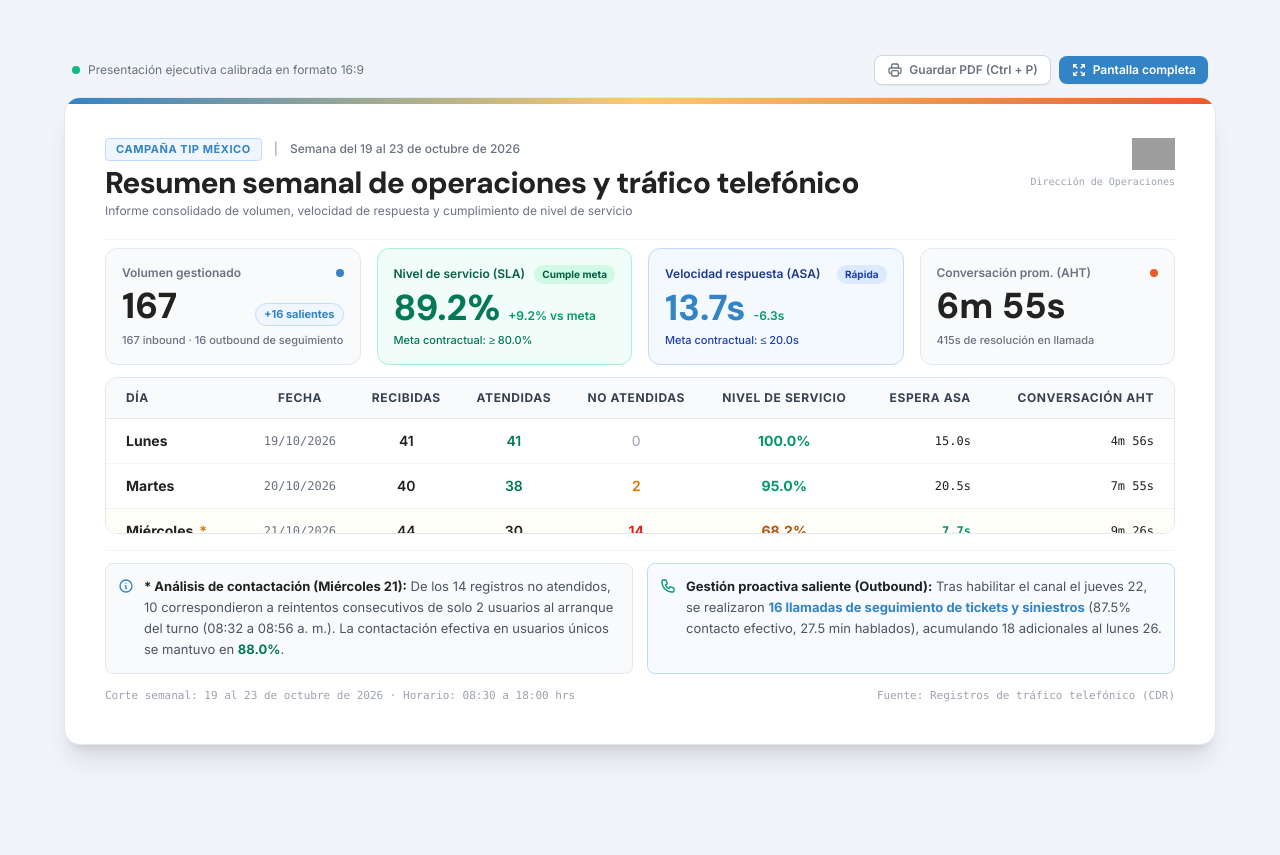
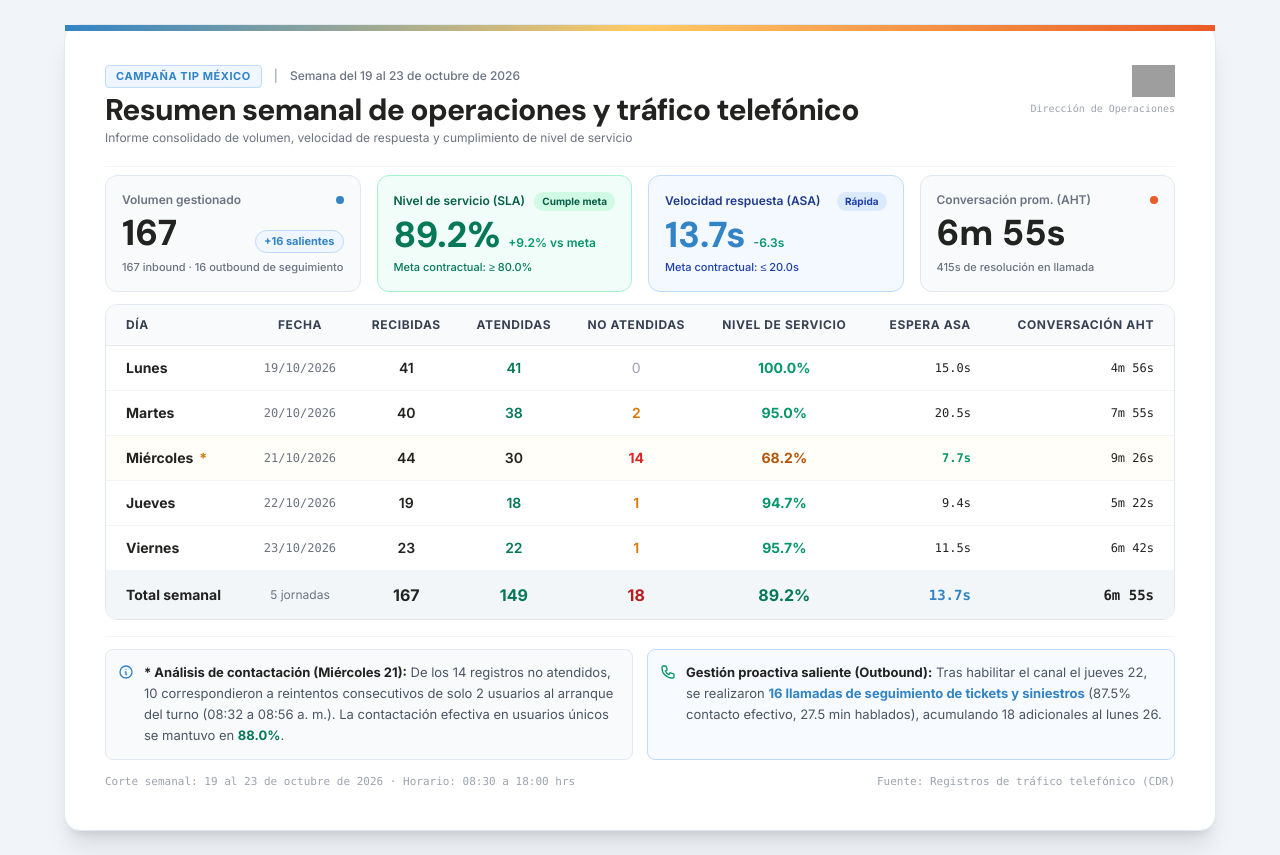
Before and after one commit to morocog/tip-direccion, a plain HTML site: page slide_semanal_tip.html in a window 1280 px wide. Before the commit the page ends 800 px from the top, so only its background shows below. Drawn offline with nearby package versions, Linux system fonts and the light colour scheme; grey boxes are pictures that could not be loaded.

Commit message:
fix(slide): eliminar barra flotante superior y liberar alto de contenedor para visualizacion completa de tabla

```diff
--- a/slide_semanal_tip.html
+++ b/slide_semanal_tip.html
@@ -68,26 +68,8 @@
 </head>
 <body class="bg-slate-100 text-telat-oscuro font-sans min-h-screen flex flex-col items-center justify-center p-4 sm:p-6 antialiased">
 
-  <!-- BARRA FLOTANTE DE CONTROLES (NO IMPRIMIBLE) -->
-  <aside class="no-print w-full max-w-6xl mb-3 flex items-center justify-between text-xs px-2 text-gray-500">
-    <div class="flex items-center gap-2">
-      <span class="inline-block w-2 h-2 rounded-full bg-emerald-500"></span>
-      <span>Presentación ejecutiva calibrada en formato 16:9</span>
-    </div>
-    <div class="flex items-center gap-2">
-      <button onclick="window.print()" class="inline-flex items-center gap-1.5 px-3 py-1.5 bg-white border border-gray-300 hover:border-telat-celeste hover:text-telat-celeste rounded-lg font-semibold shadow-sm transition-all">
-        <svg class="w-4 h-4 text-gray-500" fill="none" stroke="currentColor" viewBox="0 0 24 24"><path stroke-linecap="round" stroke-linejoin="round" stroke-width="2" d="M17 17h2a2 2 0 002-2v-4a2 2 0 00-2-2H5a2 2 0 00-2 2v4a2 2 0 002 2h2m2 4h6a2 2 0 002-2v-4a2 2 0 00-2-2H9a2 2 0 00-2 2v4a2 2 0 002 2zm8-12V5a2 2 0 00-2-2H9a2 2 0 00-2 2v4h10z"></path></svg>
-        Guardar PDF (Ctrl + P)
-      </button>
-      <button onclick="toggleFullScreen()" class="inline-flex items-center gap-1.5 px-3 py-1.5 bg-telat-celeste text-white rounded-lg font-semibold hover:bg-blue-600 shadow-sm transition-all">
-        <svg class="w-4 h-4" fill="none" stroke="currentColor" viewBox="0 0 24 24"><path stroke-linecap="round" stroke-linejoin="round" stroke-width="2" d="M4 8V4m0 0h4M4 4l5 5m11-1V4m0 0h-4m4 0l-5 5M4 16v4m0 0h4m-4 0l5-5m11 5l-5-5m5 5v-4m0 4h-4"></path></svg>
-        Pantalla completa
-      </button>
-    </div>
-  </aside>
-
-  <!-- LÁMINA PRINCIPAL (16:9 RATIO EXECUTIVE CANVAS) -->
-  <div id="slideContent" class="slide-container bg-white w-full max-w-6xl aspect-[16/9] rounded-2xl border border-telat-slateBorder shadow-xl p-8 sm:p-10 flex flex-col justify-between relative overflow-hidden">
+  <!-- LÁMINA PRINCIPAL -->
+  <div id="slideContent" class="slide-container bg-white w-full max-w-6xl rounded-2xl border border-telat-slateBorder shadow-xl p-8 sm:p-10 flex flex-col justify-between relative">
 
     <!-- LÍNEA SUPERIOR DE BRANDING TELAT -->
     <div class="absolute top-0 left-0 right-0 h-1.5 bg-gradient-to-r from-telat-celeste via-telat-amarillo to-telat-naranja"></div>
@@ -291,18 +273,5 @@
 
   </div>
 
-  <script>
-    function toggleFullScreen() {
-      if (!document.fullscreenElement) {
-        document.documentElement.requestFullscreen().catch(err => {
-          alert(`Error al activar pantalla completa: ${err.message}`);
-        });
-      } else {
-        if (document.exitFullscreen) {
-          document.exitFullscreen();
-        }
-      }
-    }
-  </script>
 </body>
 </html>
```
Also changed, not shown: 1 other file.
